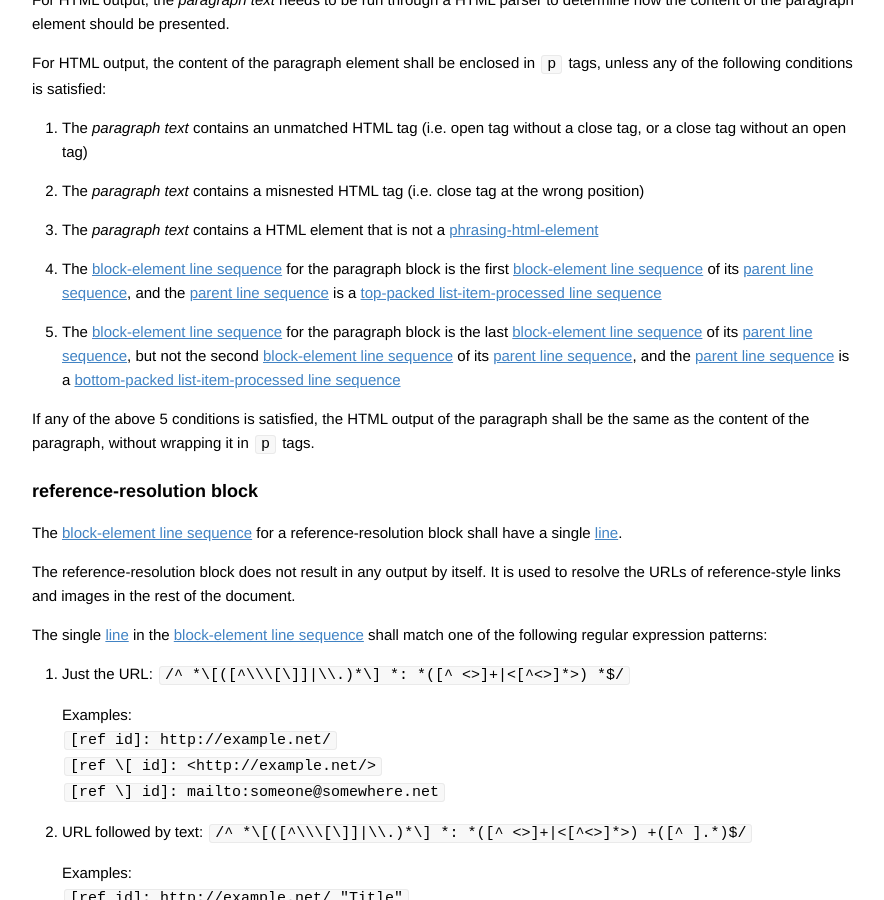
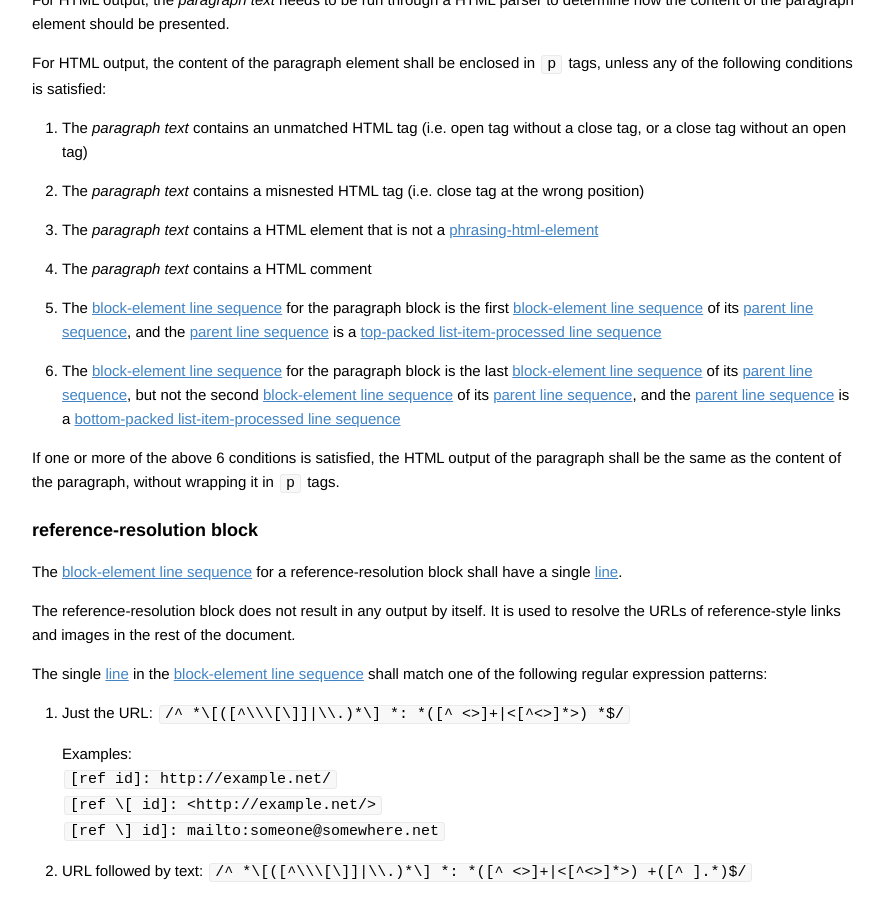
Before and after one commit to vfmd/vfmd-spec, a Jekyll site: the page built from specification.md, in a window 1280 px wide and 900 px high, scrolled down 22666 px. Shown: the whole window, without its empty margins (197-1081 px from the left). Built offline with Jekyll 4.4.1, drawn with Linux system fonts in a browser that asks for light colours; Markdown is read by kramdown in place of the engine named in the settings.

Commit message:
If a paragraph contains a HTML comment, don't wrap it <p> tags

```diff
--- a/specification.md
+++ b/specification.md
@@ -1477,20 +1477,22 @@ in `p` tags, unless any of the following conditions is satisfied:
  3. The _paragraph text_ contains a HTML element that is not a
     [phrasing-html-element]
 
- 4. The [block-element line sequence] for the paragraph block is the
+ 4. The _paragraph text_ contains a HTML comment
+
+ 5. The [block-element line sequence] for the paragraph block is the
     first [block-element line sequence] of its [parent line sequence],
     and the [parent line sequence] is a
     [top-packed list-item-processed line sequence]
 
- 5. The [block-element line sequence] for the paragraph block is the
+ 6. The [block-element line sequence] for the paragraph block is the
     last [block-element line sequence] of its [parent line sequence],
     but not the second [block-element line sequence] of its
     [parent line sequence], and the [parent line sequence] is a
     [bottom-packed list-item-processed line sequence]
 
-If any of the above 5 conditions is satisfied, the HTML output of the
-paragraph shall be the same as the content of the paragraph, without
-wrapping it in `p` tags.
+If one or more of the above 6 conditions is satisfied, the HTML output
+of the paragraph shall be the same as the content of the paragraph,
+without wrapping it in `p` tags.
 
 <h3 id="reference-resolution-block">reference-resolution block</h3>
 
```
